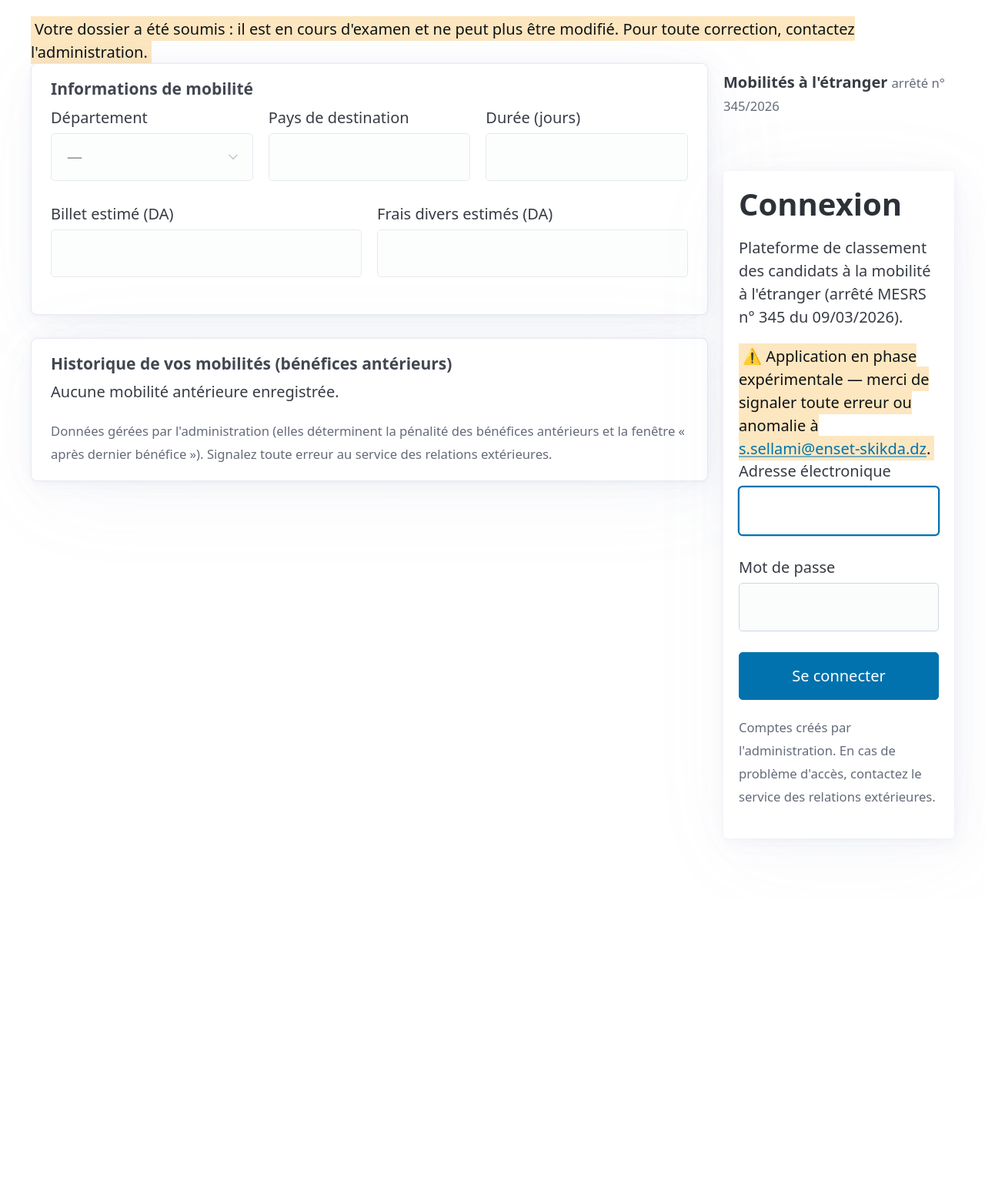
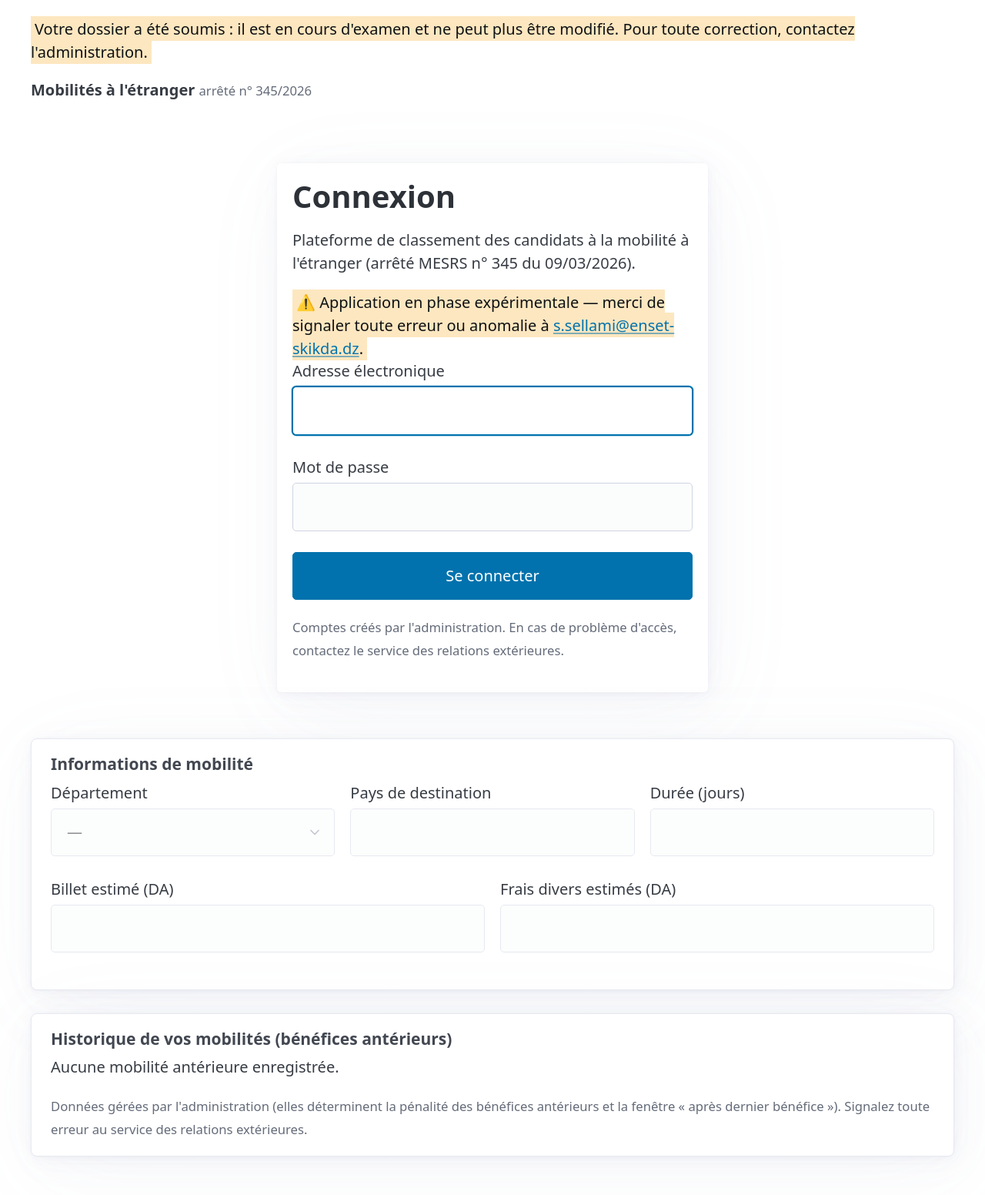
Before and after one commit to SamRepository/classement-stages, a FastAPI app: template webapp/templates/enseignant/dossier.html in a window 1280 px wide. Shown: the part 203-1755 px from the top of the page at 77% size. Before the commit the page ends 1297 px from the top, so only its background shows below. Run offline with FastAPI, Linux system fonts and the light colour scheme; the template is opened without the code that fills it, so the values that code supplies are empty.

Commit message:
Dossier enseignant : multi-lignes prix/projets, URL Moodle, dispo pleine largeur, barre de score
Grille u3 :
- prix_distinctions (10) et encadrement_projet_labelise (5) passent de fixed à
  count avec points_per_unit = cap_points = forfait : saisie de plusieurs prix/
  brevets ou projets labellisés (chacun son justificatif) sans changer le score
  (plafonné au forfait). Décision commission, tracée dans data/grids/README.md.
- projet_national : libellé corrigé en « Projet national techno... ».
- elearning : champ URL dédié (Lien du cours Moodle) via url_label_fr.

Form (build_form_spec) : nouveau flag url_label ; le champ URL s'affiche aussi
hors publications/communications quand la grille le demande ; DOI reste réservé
aux critères à référence bibliographique.

Mise en page « Mon dossier » : contenu pleine largeur (tableaux à l'aise) ;
le score n'est plus une colonne latérale étroite mais une barre épinglée en
haut, « Score provisoire : XX pts » bien visible, détail repliable et défilant.

157 tests (+4).

```diff
--- a/webapp/forms/grid_form.py
+++ b/webapp/forms/grid_form.py
@@ -97,6 +97,9 @@ def build_form_spec(grid: dict) -> list[dict]:
                 section["has_reference"] = any(
                     i["reference_recommended"] for i in section["items"]
                 )
+                # Champ URL dédié (ex. lien Moodle du cours en ligne) : libellé venant
+                # de la grille, indépendant du DOI.
+                section["url_label"] = criterion.get("url_label_fr")
         else:
             section["widget"] = "inconnu"
         sections.append(section)
--- a/webapp/static/app.css
+++ b/webapp/static/app.css
@@ -44,21 +44,31 @@ button.supprimer { color: #b71c1c; border: 1px solid #b71c1c; }
 button.supprimer:hover { background: #b71c1c; color: #fff; }
 tr.edition td { background: #f3f7ff; }
 
-/* Page « Mon dossier » : contenu large + colonne de score étroite.
-   (L'ancien « .grid » moitié-moitié faisait déborder les tableaux larges
-   sous l'encadré du score, qui interceptait les clics — PDF, Modifier,
-   Supprimer devenaient inertes.) */
-.dossier-layout { display: grid; gap: 1rem; }
-@media (min-width: 992px) {
-  .dossier-layout { grid-template-columns: minmax(0, 1fr) 300px; align-items: start; }
-}
+/* Page « Mon dossier » : contenu pleine largeur (les tableaux d'activités ont
+   toute la place) ; le score n'est plus une colonne latérale étroite mais une
+   barre épinglée en haut. */
+.dossier-content { width: 100%; }
 
-/* Tableaux d'activités : défilement horizontal au lieu de déborder la colonne. */
+/* Tableaux d'activités : défilement horizontal de secours si plus large que la page. */
 .table-wrap { overflow-x: auto; }
 
-/* Score */
-#score-box { position: sticky; top: 1rem; }
-.score-total { font-size: 1.6rem; font-weight: 700; }
+/* Barre de score : épinglée en haut, score bien en évidence, détail repliable
+   et défilant. Pleine largeur -> n'empiète pas sur les tableaux (pas de clics
+   interceptés comme avec l'ancienne colonne flottante). */
+#score-box {
+  position: sticky;
+  top: 0;
+  z-index: 50;
+  background: var(--pico-background-color, #fff);
+  border-bottom: 2px solid #0b5ed7;
+  margin-bottom: 1.25rem;
+  padding: .5rem 0;
+}
+.score-bar { display: flex; align-items: baseline; gap: 1.25rem; flex-wrap: wrap; }
+.score-total { font-size: 1.5rem; font-weight: 800; color: #0b5ed7; }
+.score-details summary { cursor: pointer; }
+.score-panel { max-height: 55vh; overflow-y: auto; margin-top: .5rem; }
+.score-panel table { margin-bottom: .5rem; }
 
 /* Vue commission : deux colonnes (dossier | PDF) */
 .commission-split { display: grid; grid-template-columns: 1fr 1fr; gap: 1rem; }
--- a/webapp/templates/enseignant/dossier.html
+++ b/webapp/templates/enseignant/dossier.html
@@ -30,8 +30,9 @@
 il est en cours d'examen et ne peut plus être modifié. Pour toute correction, contactez l'administration.</mark>
 {% endif %}
 
-<div class="dossier-layout">
-  <div>
+<div id="score-host" hx-get="/mon-dossier/score" hx-trigger="load"></div>
+
+<div class="dossier-content">
     <article class="critere">
       <h3>Informations de mobilité</h3>
       <form method="post" action="/mon-dossier/infos">
@@ -99,10 +100,5 @@ il est en cours d'examen et ne peut plus être modifié. Pour toute correction,
       </form>
     </article>
     {% endif %}
-  </div>
-
-  <aside>
-    <div id="score-box" hx-get="/mon-dossier/score" hx-trigger="load"></div>
-  </aside>
 </div>
 {% endblock %}
```
Also changed, not shown: data/grids/u3-residences-scientifiques.json (+4 -4 lines), docs/roadmap.md (+1 -1 lines), tests/test_engine.py (+25 -0 lines), tests/webapp/test_grid_form.py (+14 -0 lines), webapp/templates/enseignant/fragments/score.html (+13 -12 lines), webapp/templates/enseignant/fragments/section_critere.html (+10 -9 lines), README.md, data/grids/README.md.
